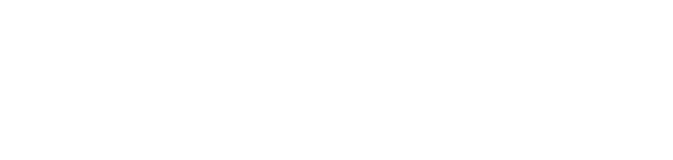
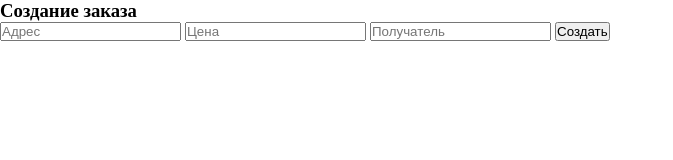
Before and after one commit to mihaelatm/Pop-up-notifications, a plain HTML site: page index.html in a window 1280 px wide. Shown: the whole page, without its empty margins (0-673 px from the left). Drawn offline with Linux system fonts and the light colour scheme.

Commit message:
Second commit

```diff
--- a/index.html
+++ b/index.html
@@ -7,6 +7,14 @@
     <link rel="stylesheet" href="styles/style.css" />
   </head>
   <body>
+    <form class="main">
+      <h3>Создание заказа</h3>
+      <input type="text" placeholder="Адрес" />
+      <input type="text" placeholder="Цена" />
+      <input type="text" placeholder="Получатель" />
+      <button>Создать</button>
+    </form>
+
     <script src="scripts/script.js"></script>
   </body>
 </html>
```
